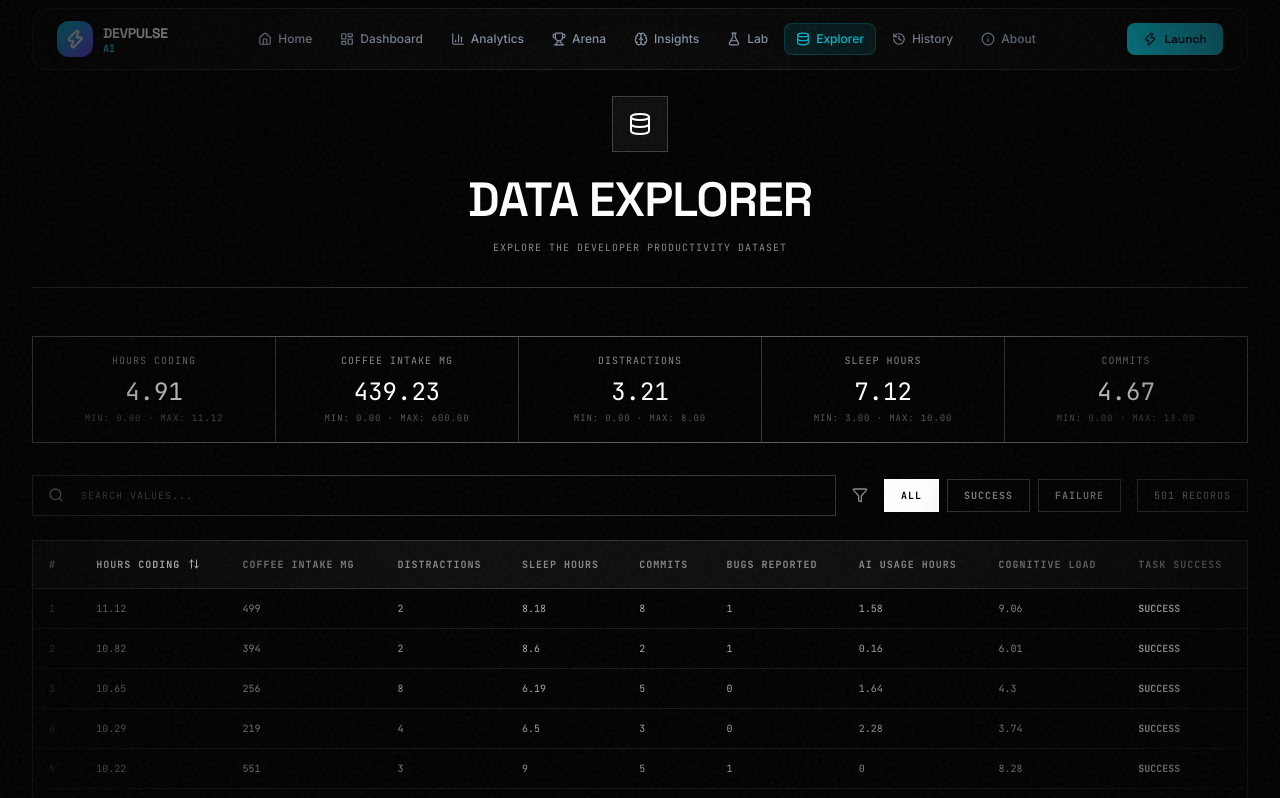
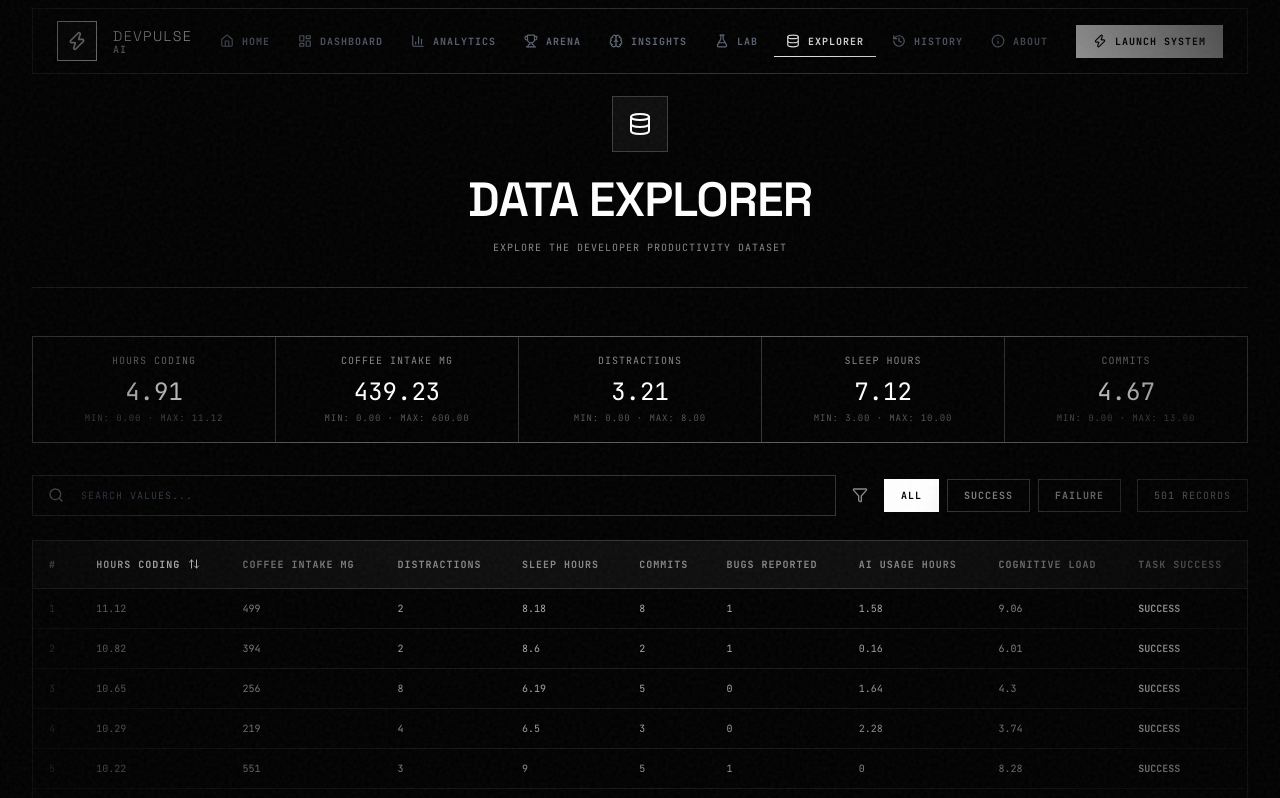
Before and after one commit to COZYkrish/DEVPULSE-AI-CINEMATIC-ML-PRODUCTIVITY-PLATFORM, a React (Vite) app: page /data-explorer in a window 1280 px wide. Shown: the top 798 px of the page. Built offline with nearby package versions, Linux system fonts and the light colour scheme.

Commit message:
loader page and the logo match the theme

```diff
--- a/src/components/animations/Preloader.tsx
+++ b/src/components/animations/Preloader.tsx
@@ -26,8 +26,7 @@ export default function Preloader() {
         <motion.div
           exit={{ opacity: 0, scale: 1.1 }}
           transition={{ duration: 0.8, ease: [0.16, 1, 0.3, 1] }}
-          className="fixed inset-0 z-[100] flex flex-col items-center justify-center"
-          style={{ background: '#050816' }}
+          className="fixed inset-0 z-[100] flex flex-col items-center justify-center bg-black"
         >
           {/* Logo */}
           <motion.div
@@ -36,9 +35,7 @@ export default function Preloader() {
             transition={{ duration: 1, ease: [0.16, 1, 0.3, 1] }}
             className="relative mb-8"
           >
-            <div className="w-20 h-20 rounded-2xl flex items-center justify-center"
-              style={{ background: 'linear-gradient(135deg, #00E5FF, #7C3AED)' }}
-            >
+            <div className="w-20 h-20 border border-white flex items-center justify-center bg-white/5">
               <svg width="40" height="40" viewBox="0 0 24 24" fill="none" stroke="white" strokeWidth="2.5" strokeLinecap="round" strokeLinejoin="round">
                 <polygon points="13 2 3 14 12 14 11 22 21 10 12 10 13 2" />
               </svg>
@@ -46,13 +43,13 @@ export default function Preloader() {
             <motion.div
               animate={{
                 boxShadow: [
-                  '0 0 20px rgba(0, 229, 255, 0.3)',
-                  '0 0 60px rgba(0, 229, 255, 0.5)',
-                  '0 0 20px rgba(0, 229, 255, 0.3)',
+                  '0 0 10px rgba(255, 255, 255, 0.1)',
+                  '0 0 30px rgba(255, 255, 255, 0.2)',
+                  '0 0 10px rgba(255, 255, 255, 0.1)',
                 ],
               }}
               transition={{ duration: 2, repeat: Infinity }}
-              className="absolute inset-0 rounded-2xl"
+              className="absolute inset-0"
             />
           </motion.div>
 
@@ -61,18 +58,18 @@ export default function Preloader() {
             initial={{ opacity: 0, y: 20 }}
             animate={{ opacity: 1, y: 0 }}
             transition={{ delay: 0.3, duration: 0.6 }}
-            className="text-2xl font-bold mb-2"
-            style={{ fontFamily: 'Space Grotesk, sans-serif', color: '#F1F5F9' }}
+            className="text-2xl font-light uppercase tracking-widest mb-2"
+            style={{ fontFamily: 'Space Grotesk, sans-serif', color: '#FFFFFF' }}
           >
-            DEVPULSE AI
+            DEVPULSE <span className="font-bold">AI</span>
           </motion.h1>
 
           <motion.p
             initial={{ opacity: 0 }}
             animate={{ opacity: 1 }}
             transition={{ delay: 0.5, duration: 0.6 }}
-            className="text-sm mb-8"
-            style={{ color: '#64748B', fontFamily: 'JetBrains Mono, monospace' }}
+            className="text-[10px] uppercase tracking-widest mb-8"
+            style={{ color: '#888888', fontFamily: 'JetBrains Mono, monospace' }}
           >
             Initializing prediction engine...
           </motion.p>
@@ -82,13 +79,13 @@ export default function Preloader() {
             initial={{ opacity: 0, scaleX: 0 }}
             animate={{ opacity: 1, scaleX: 1 }}
             transition={{ delay: 0.4, duration: 0.6 }}
-            className="w-48 h-1 rounded-full overflow-hidden"
+            className="w-48 h-px overflow-hidden"
             style={{ background: 'rgba(255,255,255,0.1)' }}
           >
             <motion.div
-              className="h-full rounded-full"
+              className="h-full"
               style={{
-                background: 'linear-gradient(90deg, #00E5FF, #7C3AED)',
+                background: '#FFFFFF',
                 width: `${Math.min(progress, 100)}%`,
                 transition: 'width 0.3s ease-out',
               }}
@@ -99,8 +96,8 @@ export default function Preloader() {
             initial={{ opacity: 0 }}
             animate={{ opacity: 1 }}
             transition={{ delay: 0.6 }}
-            className="mt-3 text-xs"
-            style={{ color: '#64748B', fontFamily: 'JetBrains Mono, monospace' }}
+            className="mt-3 text-[10px] uppercase tracking-widest"
+            style={{ color: '#888888', fontFamily: 'JetBrains Mono, monospace' }}
           >
             {Math.min(Math.round(progress), 100)}%
           </motion.span>
--- a/src/components/navigation/Navbar.tsx
+++ b/src/components/navigation/Navbar.tsx
@@ -45,33 +45,25 @@ export default function Navbar() {
             : 'py-4'
         )}
       >
-        <div className={cn(
-          'container transition-all duration-500',
-          isScrolled || !isLanding ? '' : ''
-        )}>
+        <div className="container transition-all duration-500">
           <div
             className={cn(
-              'flex items-center justify-between rounded-2xl px-4 sm:px-6 py-3 transition-all duration-500',
+              'flex items-center justify-between px-4 sm:px-6 py-3 transition-all duration-500',
               isScrolled || !isLanding
-                ? 'glass shadow-lg shadow-black/20'
+                ? 'border border-white/20 bg-black/80 backdrop-blur-md shadow-lg shadow-black/20'
                 : 'bg-transparent'
             )}
           >
             {/* Logo */}
-            <Link to="/" className="flex items-center gap-2.5 group">
-              <div className="relative w-9 h-9 rounded-xl flex items-center justify-center overflow-hidden"
-                style={{ background: 'linear-gradient(135deg, #00E5FF, #7C3AED)' }}
-              >
-                <Zap className="w-5 h-5 text-white relative z-10" strokeWidth={2.5} />
-                <div className="absolute inset-0 opacity-0 group-hover:opacity-100 transition-opacity duration-300"
-                  style={{ background: 'linear-gradient(135deg, #7C3AED, #00E5FF)' }}
-                />
+            <Link to="/" className="flex items-center gap-4 group">
+              <div className="relative w-10 h-10 border border-white flex items-center justify-center bg-white/5 transition-colors group-hover:bg-white">
+                <Zap className="w-5 h-5 text-white group-hover:text-black transition-colors" strokeWidth={2} />
               </div>
               <div className="flex flex-col">
-                <span className="text-sm font-bold tracking-tight" style={{ fontFamily: 'Space Grotesk, sans-serif', color: '#F1F5F9' }}>
+                <span className="text-sm font-light tracking-widest uppercase" style={{ fontFamily: 'Space Grotesk, sans-serif', color: '#FFFFFF' }}>
                   DEVPULSE
                 </span>
-                <span className="text-[10px] font-medium -mt-0.5" style={{ color: '#00E5FF', fontFamily: 'JetBrains Mono, monospace' }}>
+                <span className="text-[10px] font-bold tracking-widest uppercase -mt-1" style={{ color: '#AAAAAA', fontFamily: 'JetBrains Mono, monospace' }}>
                   AI
                 </span>
               </div>
@@ -87,19 +79,20 @@ export default function Navbar() {
                     key={link.path}
                     to={link.path}
                     className={cn(
-                      'relative flex items-center gap-1.5 px-3 py-2 rounded-lg text-xs font-medium transition-all duration-300',
+                      'relative flex items-center gap-2 px-3 py-2 text-[10px] uppercase tracking-widest transition-all duration-300 font-bold',
                       isActive
-                        ? 'text-[#00E5FF]'
-                        : 'text-[#94A3B8] hover:text-[#F1F5F9]'
+                        ? 'text-white'
+                        : 'text-gray-500 hover:text-white'
                     )}
+                    style={{ fontFamily: 'JetBrains Mono' }}
                   >
                     <Icon className="w-3.5 h-3.5" />
                     <span>{link.label}</span>
                     {isActive && (
                       <motion.div
                         layoutId="navbar-indicator"
-                        className="absolute inset-0 rounded-lg -z-10"
-                        style={{ background: 'rgba(0, 229, 255, 0.1)', border: '1px solid rgba(0, 229, 255, 0.2)' }}
+                        className="absolute inset-0 -z-10"
+                        style={{ borderBottom: '1px solid #FFFFFF' }}
                         transition={{ type: 'spring', bounce: 0.2, duration: 0.6 }}
                       />
                     )}
@@ -109,24 +102,20 @@ export default function Navbar() {
             </div>
 
             {/* CTA + Mobile Toggle */}
-            <div className="flex items-center gap-3">
+            <div className="flex items-center gap-4">
               <Link
                 to="/dashboard"
-                className="hidden sm:flex items-center gap-2 px-4 py-2 rounded-lg text-xs font-semibold transition-all duration-300 hover:shadow-lg"
-                style={{
-                  background: 'linear-gradient(135deg, #00E5FF, #22D3EE)',
-                  color: '#050816',
-                  fontFamily: 'Space Grotesk, sans-serif',
-                }}
+                className="hidden sm:flex items-center gap-2 px-4 py-2 border border-white bg-white text-black text-[10px] uppercase tracking-widest font-bold transition-all duration-300 hover:bg-black hover:text-white"
+                style={{ fontFamily: 'JetBrains Mono' }}
               >
                 <Zap className="w-3.5 h-3.5" />
-                Launch
+                Launch System
               </Link>
 
               <button
                 onClick={() => setIsMobileOpen(!isMobileOpen)}
-                className="lg:hidden p-2 rounded-lg transition-colors"
-                style={{ color: '#94A3B8' }}
+                className="lg:hidden p-2 transition-colors border border-white/20 hover:bg-white/10"
+                style={{ color: '#FFFFFF' }}
               >
                 {isMobileOpen ? <X className="w-5 h-5" /> : <Menu className="w-5 h-5" />}
               </button>
@@ -145,7 +134,7 @@ export default function Navbar() {
             transition={{ duration: 0.3 }}
             className="fixed inset-x-0 top-16 z-40 p-4 lg:hidden"
           >
-            <div className="glass rounded-2xl p-4 shadow-xl shadow-black/30">
+            <div className="border border-white/20 bg-black/95 backdrop-blur-md p-4 shadow-xl shadow-black/30">
               <div className="flex flex-col gap-1">
                 {navLinks.map((link) => {
                   const isActive = location.pathname === link.path;
@@ -155,11 +144,12 @@ export default function Navbar() {
                       key={link.path}
                       to={link.path}
                       className={cn(
-                        'flex items-center gap-3 px-4 py-3 rounded-xl text-sm font-medium transition-all duration-200',
+                        'flex items-center gap-3 px-4 py-3 text-[10px] uppercase tracking-widest font-bold transition-all duration-200 border border-transparent',
                         isActive
-                          ? 'text-[#00E5FF] bg-[rgba(0,229,255,0.1)]'
-                          : 'text-[#94A3B8] hover:text-[#F1F5F9] hover:bg-[rgba(255,255,255,0.05)]'
+                          ? 'text-white border-white/20 bg-white/5'
+                          : 'text-gray-500 hover:text-white hover:border-white/10 hover:bg-white/5'
                       )}
+                      style={{ fontFamily: 'JetBrains Mono' }}
                     >
                       <Icon className="w-4 h-4" />
                       {link.label}
```
